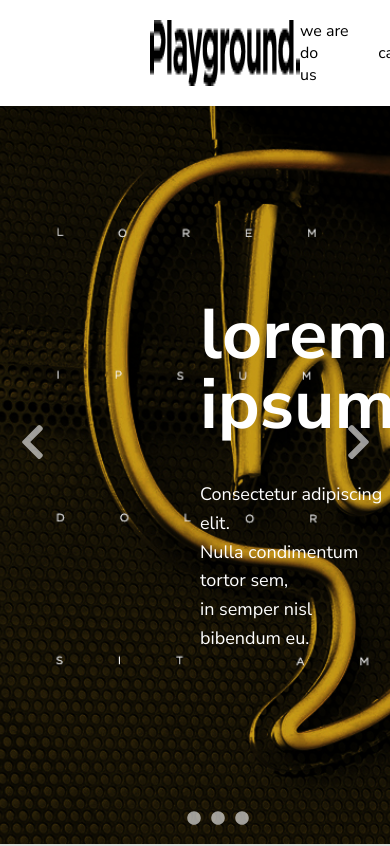
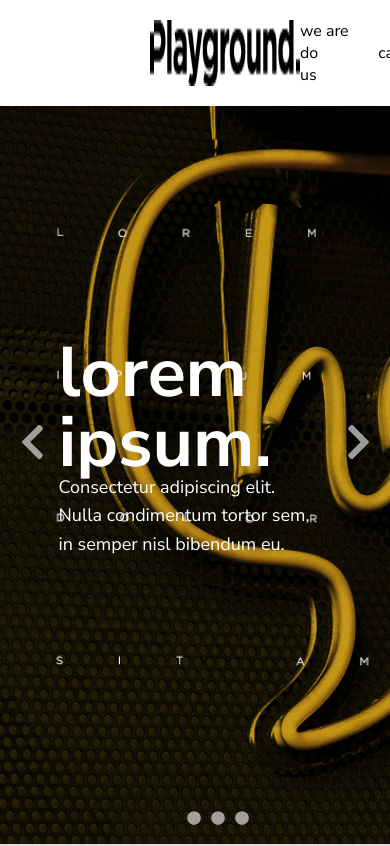
Before and after one commit to Savina05/react-playground, a React app: page / in a window 390 px wide. Shown: the top 846 px of the page. Built offline with nearby package versions, Linux system fonts and the light colour scheme.

Commit message:
responsive

```diff
--- a/assets/stylesheets/components/_typography.scss
+++ b/assets/stylesheets/components/_typography.scss
@@ -3,18 +3,8 @@
   color: #fff;
   line-height: 1;
   position: absolute;
-  top: 20rem;
-  left: 26rem;
-
-  @include respond(tab-land) {
-    top: 30rem;
-    left: 20rem;
-  }
-
-  @include respond(big-desktop) {
-    top: 30rem;
-    left: 26rem;
-  }
+  top: 40%;
+  left: 15%;
 }
 
 .section_hero-p {
@@ -22,18 +12,8 @@
   font-size: 1.8rem;
   line-height: 1.6;
   position: absolute;
-  top: 35rem;
-  left: 26rem;
-
-  @include respond(tab-land) {
-    top: 48rem;
-    left: 20rem;
-  }
-
-  @include respond(big-desktop) {
-    top: 50rem;
-    left: 26rem;
-  }
+  top: 56%;
+  left: 15%;
 }
 
 .heading-h1 {
```
